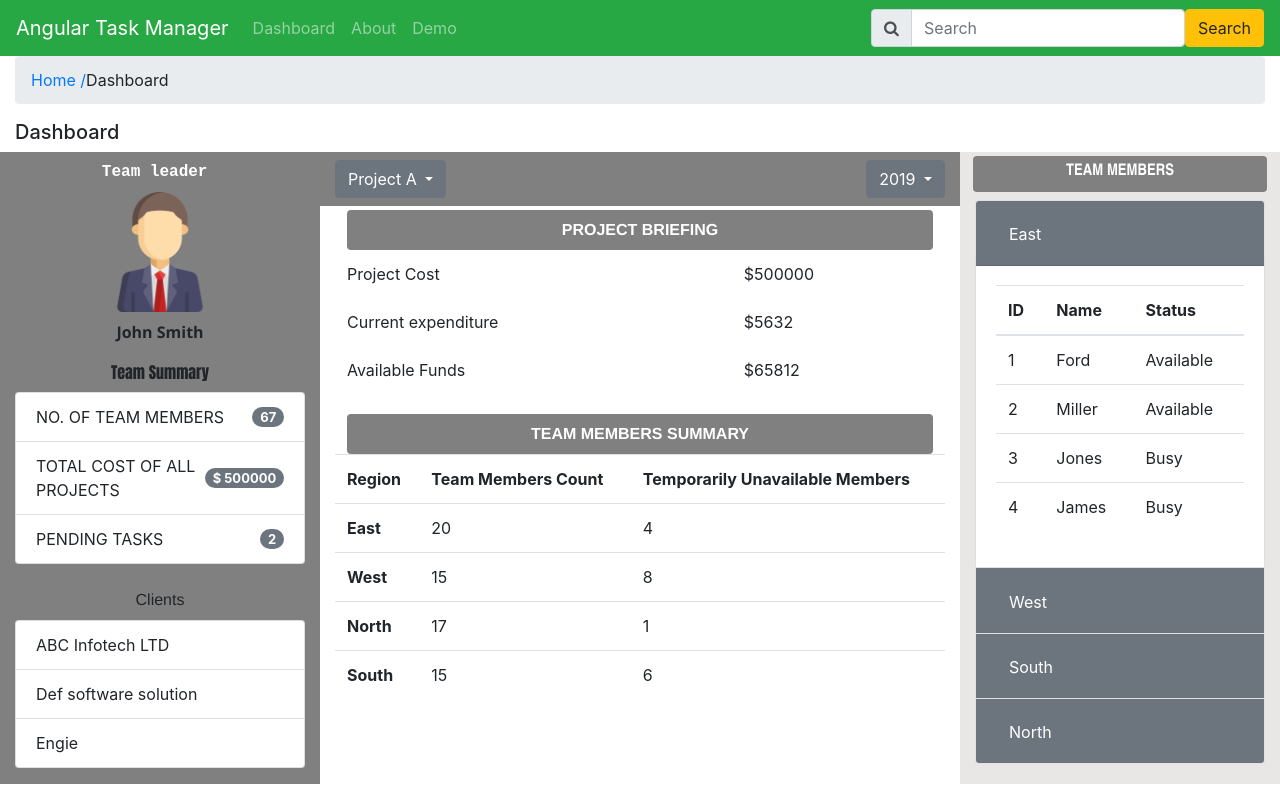
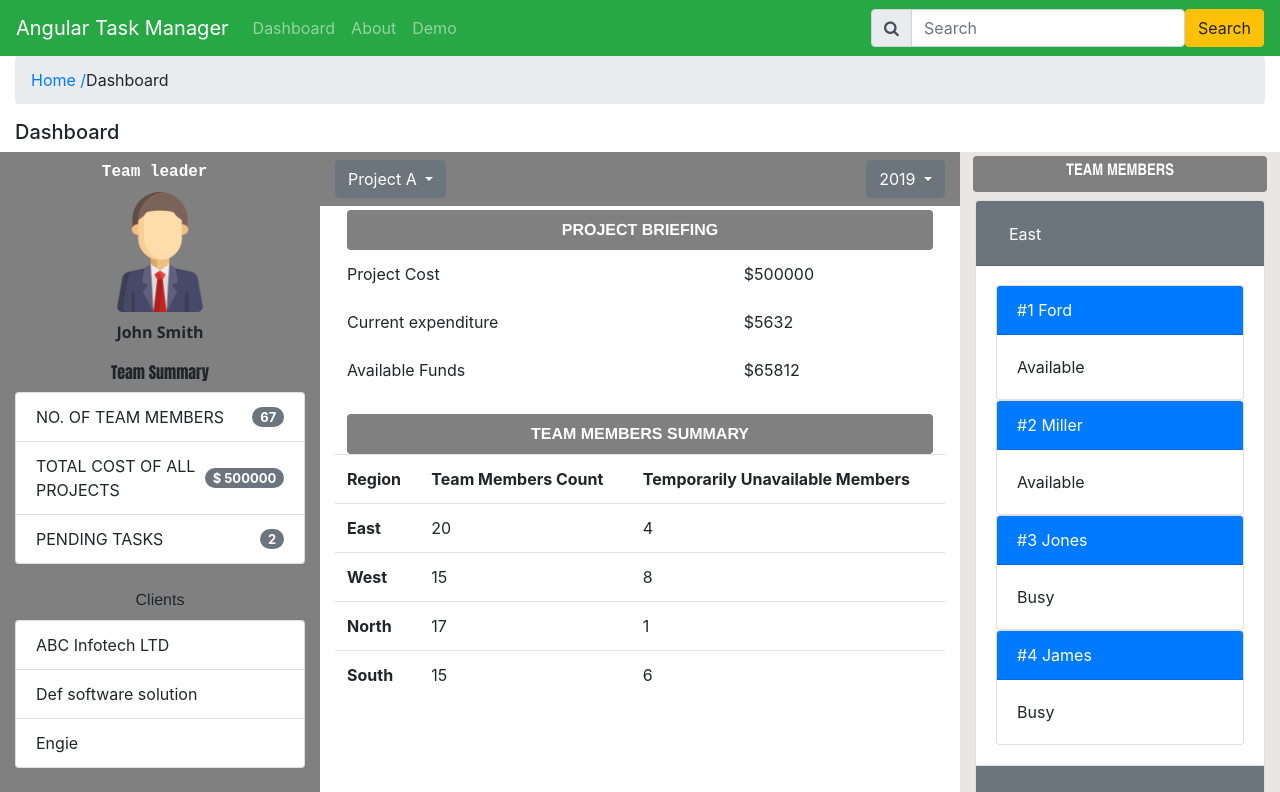
Before and after one commit to foumz/TaskManager, an Angular app: page /dashboard in a window 1280 px wide. Shown: the top 792 px of the page. Built offline with nearby package versions, Linux system fonts and the light colour scheme.

Commit message:
affiche un template différent en fonction d'un IF/ELSE

```diff
--- a/src/app/dashboard/dashboard.component.html
+++ b/src/app/dashboard/dashboard.component.html
@@ -127,6 +127,7 @@
           <div class="col-lg-12 pt-2">
             <div class="accordion"  id="accordion1">
               <div class="card" *ngFor="let member of TeamMembers;let i=index" >
+
                 <div class="card-header bg-secondary" id="card1">
                   <h2 class="mb-0">
                     <button
@@ -140,6 +141,21 @@
                 </div>
                 <div [id]="'cardbody'+i" class="collapse" data-parent="#accordion1" [ngClass]="(i==0)?'show':'empty'"> <!--Show collapse déroule d'office l'accordeon-->
                   <div class="card-body">
+
+                    <div *ngIf="i==0;then firstTemplate; else secondTemplate">
+
+                    </div>
+                    <ng-template #firstTemplate>
+                        <div class="card" *ngFor="let detail of member.Members">
+                          <div class="card-header bg-primary text-white">
+                            #{{detail.ID}} {{detail.Name}}
+                          </div>
+                          <div class="card-body">
+                            {{detail.Status}}
+                          </div>
+                        </div>
+                    </ng-template>
+                    <ng-template #secondTemplate>
                       <table class="table">
                         <thead>
                           <tr>
@@ -151,11 +167,13 @@
                         <tbody>
                           <tr *ngFor="let detail of member.Members">
                             <td>{{detail.ID}}</td>
-                          <td>{{detail.Name}}</td>
+                            <td [style.color]="detail.Status=='Busy'?'red':'black'">{{detail.Name}}</td><!--modifie la couleur du nom en fonction du-->
                             <td>{{detail.Status}}</td>
                           </tr>
                         </tbody>
                       </table>
+                    </ng-template>
+
                   </div>
                 </div>
               </div>
```
Lines whose indentation alone changed are shown as unchanged.
